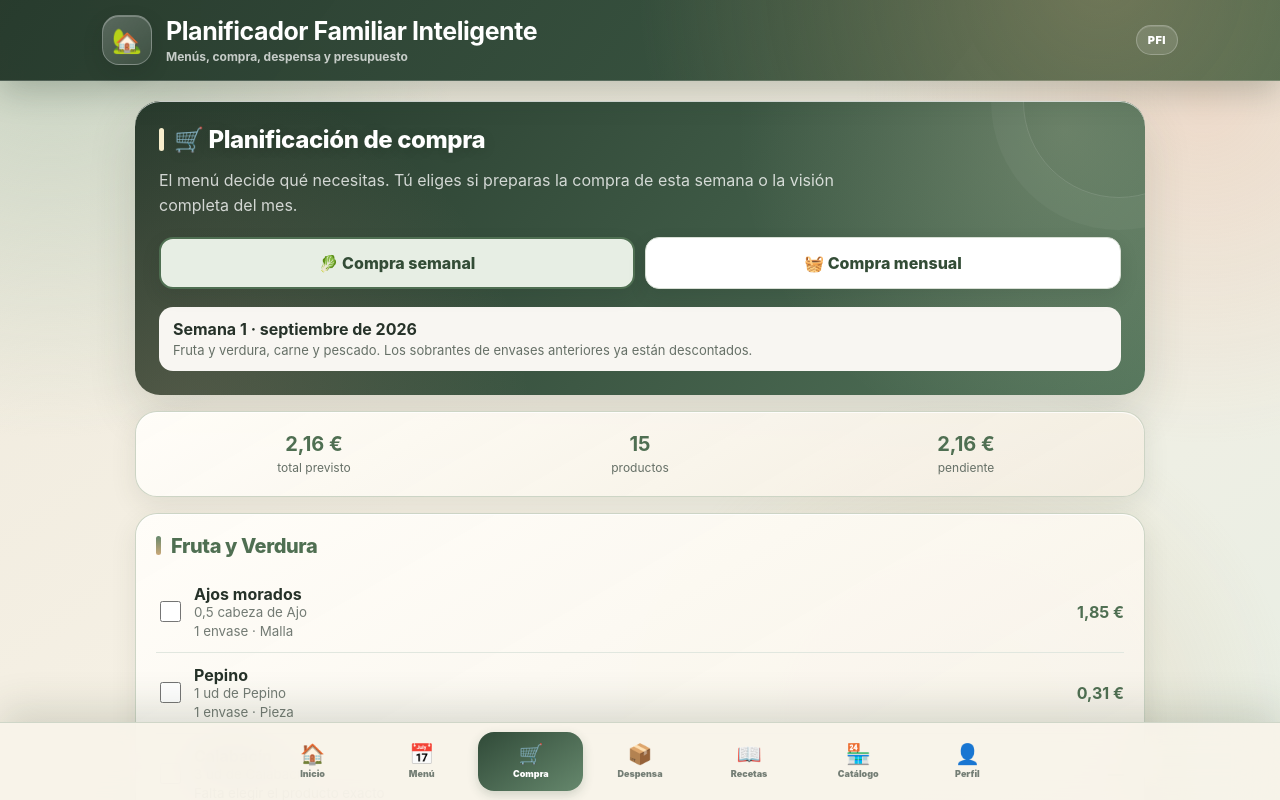
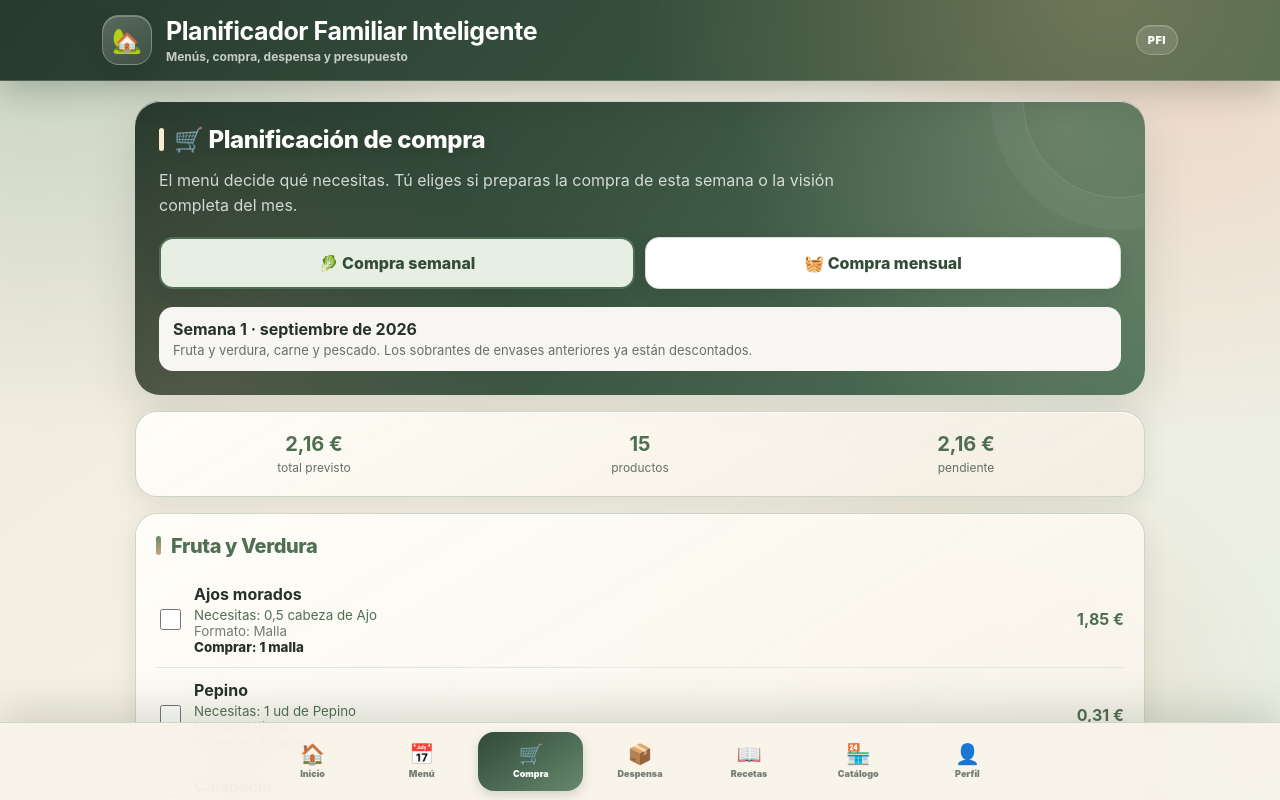
Before and after one commit to adrianezq-lang/pfi-planificador-familiar, a React (Vite) app: page / in a window 1280 px wide. Both pictures are taken after a click on the button "🛒 Compra". Shown: the top 800 px of the page. Built offline with nearby package versions, Linux system fonts and the light colour scheme.

Commit message:
ui: aclarar necesidad formato y cantidad de compra

```diff
--- a/src/pages/CompraPlanificada.tsx
+++ b/src/pages/CompraPlanificada.tsx
@@ -35,12 +35,13 @@ export default function CompraPlanificada({menu,menuMes,menusSemanas,mesActivo,s
   {cargando&&<Card><p>Calculando compra…</p></Card>}{error&&<Card><p>{error}</p></Card>}
   {!cargando&&resultado&&<><Card><div style={{display:'grid',gridTemplateColumns:'repeat(3,1fr)',gap:10,textAlign:'center'}}><Resumen valor={euros(total)} texto="total previsto"/><Resumen valor={String(lineas.length)} texto="productos"/><Resumen valor={euros(pendiente)} texto="pendiente"/></div></Card>
    {menuObjetivo.length===0&&<Card><Title style={{color:'#4f6f52'}}>🏖️ Semana fuera de casa</Title><p style={{color:'#667067'}}>No se generan productos del menú para esta semana.</p></Card>}
-   {secciones.map(sec=><Card key={sec}><Title style={{color:'#4f6f52',fontSize:20}}>{sec}</Title>{lineas.filter(l=>obtenerSeccionCompra(l)===sec).map(l=><label key={l.clave} style={{display:'grid',gridTemplateColumns:'28px 1fr auto',gap:10,alignItems:'center',padding:'12px 0',borderBottom:'1px solid #e1e7df'}}><input type="checkbox" checked={marcados.includes(l.clave)} onChange={()=>cambiar(l)} style={{width:21,height:21,accentColor:'#4f6f52'}}/><span><strong style={{display:'block',textDecoration:marcados.includes(l.clave)?'line-through':'none'}}>{l.producto?.nombre??l.ingrediente.nombre}</strong><small style={{color:'#737b74',display:'block'}}>{resumenNecesidades(l)}</small><small style={{color:'#737b74'}}>{l.producto ? `${l.envases} envase${l.envases===1?'':'s'} · ${l.producto.formato}` : 'Falta elegir el producto exacto'}</small></span><strong style={{color:'#4f6f52'}}>{l.subtotal===null?'—':euros(l.subtotal)}</strong></label>)}</Card>)}
-   {periodo==='semana'&&resultado.lineasCubiertas&&resultado.lineasCubiertas.length>0&&<Card><Title style={{color:'#4f6f52',fontSize:20}}>✅ Ya cubierto con lo que queda</Title><p style={{color:'#667067'}}>No necesitas volver a comprar estos productos esta semana porque sobra cantidad de envases anteriores.</p>{resultado.lineasCubiertas.map(l=><div key={l.clave} style={{padding:'9px 0',borderBottom:'1px solid #e1e7df'}}><strong>{l.producto?.nombre??l.ingrediente.nombre}</strong><small style={{display:'block',color:'#737b74'}}>{resumenNecesidades(l)}</small></div>)}</Card>}
+   {secciones.map(sec=><Card key={sec}><Title style={{color:'#4f6f52',fontSize:20}}>{sec}</Title>{lineas.filter(l=>obtenerSeccionCompra(l)===sec).map(l=><label key={l.clave} style={{display:'grid',gridTemplateColumns:'28px 1fr auto',gap:10,alignItems:'center',padding:'12px 0',borderBottom:'1px solid #e1e7df'}}><input type="checkbox" checked={marcados.includes(l.clave)} onChange={()=>cambiar(l)} style={{width:21,height:21,accentColor:'#4f6f52'}}/><span><strong style={{display:'block',textDecoration:marcados.includes(l.clave)?'line-through':'none'}}>{l.producto?.nombre??l.ingrediente.nombre}</strong><small style={{color:'#4f6f52',display:'block',marginTop:3}}>Necesitas: {resumenNecesidades(l)}</small>{l.producto?<><small style={{color:'#737b74',display:'block'}}>Formato: {l.producto.formato}</small><small style={{color:'#263229',display:'block',fontWeight:800}}>Comprar: {l.envases} {etiquetaEnvase(l)}</small></>:<small style={{color:'#9a6b1d'}}>Falta elegir el producto exacto</small>}</span><strong style={{color:'#4f6f52'}}>{l.subtotal===null?'—':euros(l.subtotal)}</strong></label>)}</Card>)}
+   {periodo==='semana'&&resultado.lineasCubiertas&&resultado.lineasCubiertas.length>0&&<Card><Title style={{color:'#4f6f52',fontSize:20}}>✅ Ya cubierto con lo que queda</Title><p style={{color:'#667067'}}>No necesitas volver a comprar estos productos esta semana porque sobra cantidad de envases anteriores.</p>{resultado.lineasCubiertas.map(l=><div key={l.clave} style={{padding:'9px 0',borderBottom:'1px solid #e1e7df'}}><strong>{l.producto?.nombre??l.ingrediente.nombre}</strong><small style={{display:'block',color:'#737b74'}}>Necesitas: {resumenNecesidades(l)}</small>{l.producto&&<small style={{display:'block',color:'#737b74'}}>Formato: {l.producto.formato}</small>}</div>)}</Card>}
   </>}
  </main>;
 }
 function Resumen({valor,texto}:{valor:string;texto:string}){return <div><strong style={{display:'block',fontSize:20,color:'#4f6f52'}}>{valor}</strong><span style={{fontSize:12,color:'#667067'}}>{texto}</span></div>}
 function resumenNecesidades(linea:LineaCompra){return linea.necesidades.map(n=>`${formatear(n.cantidad)} ${n.unidad} de ${n.nombre}`).join(' + ')}
 function formatear(valor:number){return valor.toLocaleString('es-ES',{maximumFractionDigits:2})}
+function etiquetaEnvase(linea:LineaCompra){const formato=(linea.producto?.formato??'').toLocaleLowerCase('es').normalize('NFD').replace(/[\u0300-\u036f]/g,'');const plural=linea.envases!==1;if(formato.includes('malla'))return plural?'mallas':'malla';if(formato.includes('bandeja'))return plural?'bandejas':'bandeja';if(formato.includes('botella'))return plural?'botellas':'botella';if(formato.includes('bolsa'))return plural?'bolsas':'bolsa';if(formato.includes('caja')||formato.includes('estuche'))return plural?'cajas':'caja';if(formato.includes('pack')||formato.includes('paquete'))return plural?'paquetes':'paquete';if(formato.includes('lata'))return plural?'latas':'lata';if(formato.includes('bote')||formato.includes('tarro'))return plural?'botes':'bote';if(formato.includes('pieza'))return plural?'piezas':'pieza';return plural?'envases':'envase'}
 function boton(activo:boolean){return {border:activo?'2px solid #4f6f52':'1px solid #d8dfd5',borderRadius:14,padding:'14px 10px',background:activo?'#e7eee4':'#fff',color:'#334c36',fontWeight:800,fontFamily:'inherit',cursor:'pointer'} as const}
```
